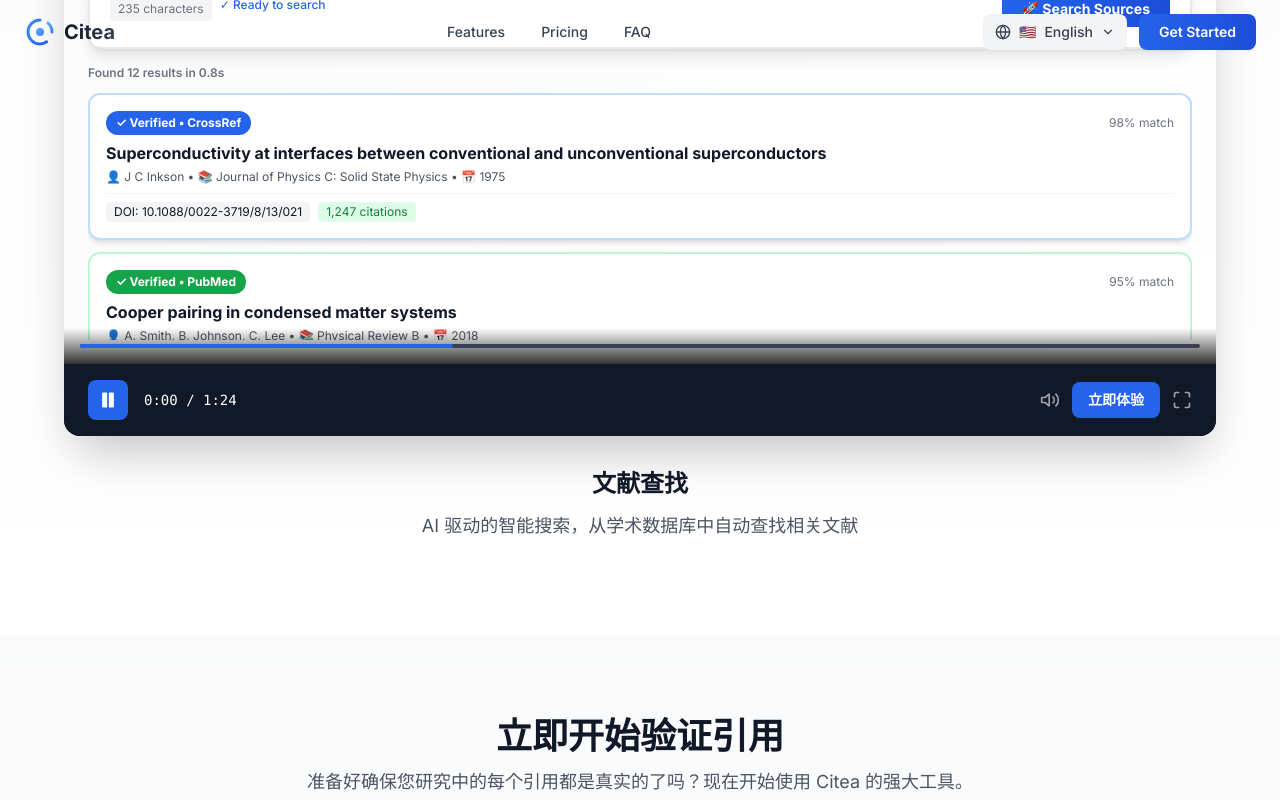
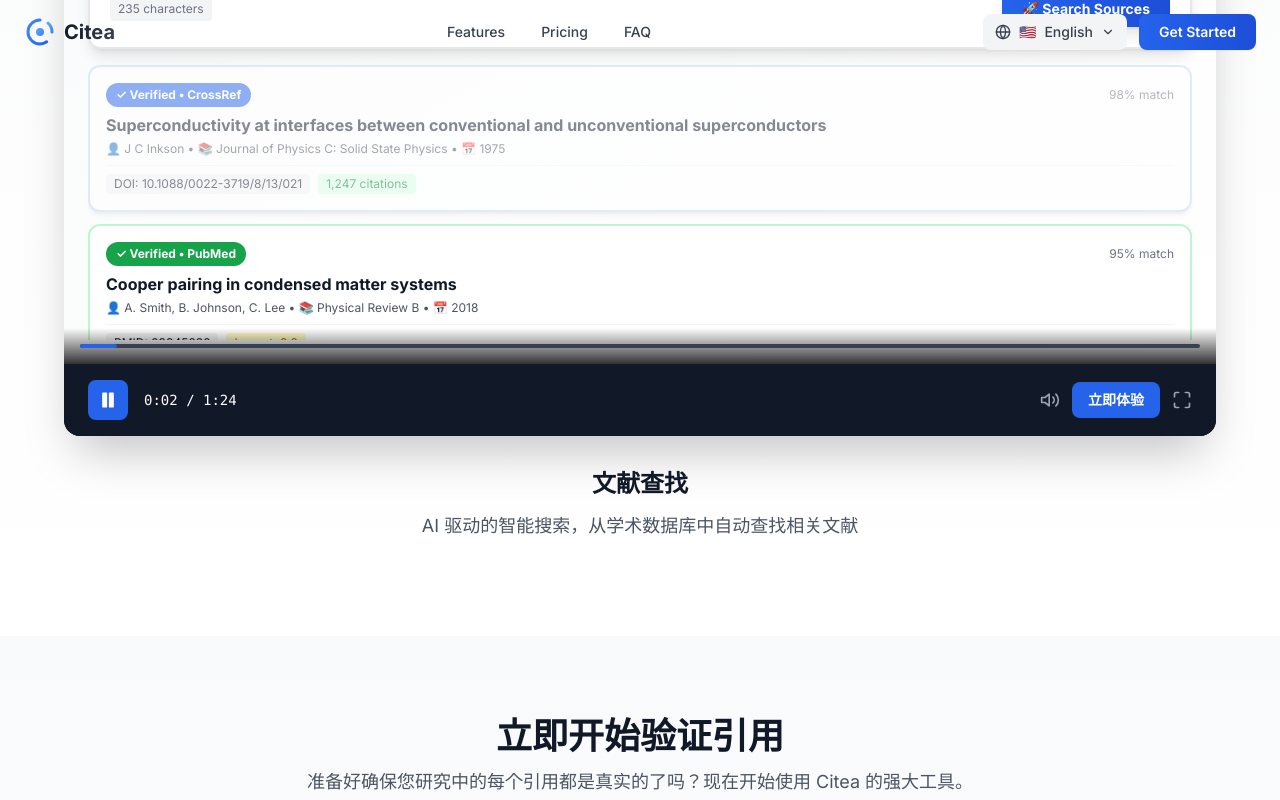
Before and after one commit to Mercury-nju/Citea, a Next.js app: page / in a window 1280 px wide. Both pictures are taken after a click on the button 108 px from the left and 4144 px from the top of the page. Shown: the part 3744-4544 px from the top of the page. Built offline with nearby package versions, Linux system fonts and the light colour scheme.

Commit message:
feat: add animated video playback demo for product showcase

```diff
--- a/app/globals.css
+++ b/app/globals.css
@@ -86,6 +86,36 @@
       opacity: 0.5;
     }
   }
+
+  .animate-slide-in-right {
+    animation: slideInRight 0.5s ease-out;
+  }
+
+  .animate-slide-in-left {
+    animation: slideInLeft 0.5s ease-out;
+  }
+
+  @keyframes slideInRight {
+    from {
+      opacity: 0;
+      transform: translateX(30px);
+    }
+    to {
+      opacity: 1;
+      transform: translateX(0);
+    }
+  }
+
+  @keyframes slideInLeft {
+    from {
+      opacity: 0;
+      transform: translateX(-30px);
+    }
+    to {
+      opacity: 1;
+      transform: translateX(0);
+    }
+  }
 }
 
 /* Custom scrollbar */
--- a/components/ProductShowcase.tsx
+++ b/components/ProductShowcase.tsx
@@ -1,29 +1,77 @@
 'use client'
 
-import { useState } from 'react'
+import { useState, useEffect } from 'react'
 import { Play, Pause, Volume2, Maximize, Sparkles } from 'lucide-react'
 import Link from 'next/link'
 
 export default function ProductShowcase() {
   const [isPlaying, setIsPlaying] = useState(false)
   const [currentTab, setCurrentTab] = useState<'finder' | 'checker' | 'assistant'>('finder')
+  const [progress, setProgress] = useState(0)
+  const [currentTime, setCurrentTime] = useState(0)
 
   const demos = {
     finder: {
       title: '文献查找',
       description: 'AI 驱动的智能搜索，从学术数据库中自动查找相关文献',
-      duration: '1:24'
+      duration: 84, // seconds
+      durationDisplay: '1:24'
     },
     checker: {
       title: '引用验证',
       description: '实时验证引用真实性，识别虚假文献，确保学术诚信',
-      duration: '2:15'
+      duration: 135,
+      durationDisplay: '2:15'
     },
     assistant: {
       title: 'AI 研究助手',
       description: '智能对话助手，回答学术问题，提供引用建议',
-      duration: '1:48'
+      duration: 108,
+      durationDisplay: '1:48'
     }
+  }
+
+  // 播放进度控制
+  useEffect(() => {
+    let interval: NodeJS.Timeout | null = null
+
+    if (isPlaying) {
+      interval = setInterval(() => {
+        setCurrentTime(prev => {
+          const duration = demos[currentTab].duration
+          if (prev >= duration) {
+            setIsPlaying(false)
+            return 0
+          }
+          return prev + 0.1
+        })
+      }, 100)
+    }
+
+    return () => {
+      if (interval) clearInterval(interval)
+    }
+  }, [isPlaying, currentTab])
+
+  // 计算进度百分比
+  useEffect(() => {
+    const duration = demos[currentTab].duration
+    setProgress((currentTime / duration) * 100)
+  }, [currentTime, currentTab])
+
+  // 切换标签时重置
+  const handleTabChange = (tab: 'finder' | 'checker' | 'assistant') => {
+    setCurrentTab(tab)
+    setIsPlaying(false)
+    setCurrentTime(0)
+    setProgress(0)
+  }
+
+  // 格式化时间显示
+  const formatTime = (seconds: number) => {
+    const mins = Math.floor(seconds / 60)
+    const secs = Math.floor(seconds % 60)
+    return `${mins}:${secs.toString().padStart(2, '0')}`
   }
 
   return (
@@ -50,10 +98,7 @@
             {(['finder', 'checker', 'assistant'] as const).map((tab) => (
               <button
                 key={tab}
-                onClick={() => {
-                  setCurrentTab(tab)
-                  setIsPlaying(false)
-                }}
+                onClick={() => handleTabChange(tab)}
                 className={`px-6 py-3 rounded-xl font-semibold transition-all ${
                   currentTab === tab
                     ? 'bg-blue-600 text-white shadow-lg'
@@ -69,8 +114,8 @@
           <div className="bg-gradient-to-b from-gray-900 to-black rounded-2xl shadow-2xl overflow-hidden">
             {/* Video Display Area */}
             <div className="relative aspect-video bg-black">
-              {/* 真实Dashboard截图预览 */}
-              <DashboardPreview tab={currentTab} />
+              {/* 动画演示预览 */}
+              <DashboardPreview tab={currentTab} isPlaying={isPlaying} progress={progress} />
 
               {/* Play Overlay */}
               {!isPlaying && (
@@ -87,8 +132,11 @@
               {/* Time Progress Bar (when playing) */}
               {isPlaying && (
                 <div className="absolute bottom-0 left-0 right-0 p-4 bg-gradient-to-t from-black/80 to-transparent">
-                  <div className="w-full h-1 bg-gray-700 rounded-full overflow-hidden">
-                    <div className="h-full bg-blue-600 w-1/3 rounded-full"></div>
+                  <div className="w-full h-1 bg-gray-700 rounded-full overflow-hidden cursor-pointer">
+                    <div
+                      className="h-full bg-blue-600 rounded-full transition-all duration-100"
+                      style={{ width: `${progress}%` }}
+                    ></div>
                   </div>
                 </div>
               )}
@@ -108,7 +156,7 @@
                   )}
                 </button>
                 <div className="text-white text-sm font-mono">
-                  0:00 / {demos[currentTab].duration}
+                  {formatTime(currentTime)} / {demos[currentTab].durationDisplay}
                 </div>
               </div>
 
@@ -144,19 +192,32 @@
   )
 }
 
-// Dashboard Preview Component - 显示真实Dashboard截图
-function DashboardPreview({ tab }: { tab: 'finder' | 'checker' | 'assistant' }) {
+// Dashboard Preview Component - 带动画的演示
+function DashboardPreview({
+  tab,
+  isPlaying,
+  progress
+}: {
+  tab: 'finder' | 'checker' | 'assistant'
+  isPlaying: boolean
+  progress: number
+}) {
   if (tab === 'finder') {
-    return <FinderDashboard />
+    return <FinderDashboard isPlaying={isPlaying} progress={progress} />
   } else if (tab === 'checker') {
-    return <CheckerDashboard />
+    return <CheckerDashboard isPlaying={isPlaying} progress={progress} />
   } else {
-    return <AssistantDashboard />
+    return <AssistantDashboard isPlaying={isPlaying} progress={progress} />
   }
 }
 
-// 真实Dashboard组件 - 与实际dashboard页面同步
-function FinderDashboard() {
+// 真实Dashboard组件 - 带动画效果
+function FinderDashboard({ isPlaying, progress }: { isPlaying: boolean; progress: number }) {
+  // 根据进度显示不同的动画阶段
+  const showTyping = isPlaying && progress > 10 && progress < 30
+  const showSearch = isPlaying && progress >= 30 && progress < 50
+  const showResults = isPlaying && progress >= 50
+
   return (
     <div className="w-full h-full p-6 bg-gradient-to-br from-gray-50 to-white flex flex-col">
       {/* Mock Browser Top Bar */}
@@ -187,19 +248,32 @@
         <div className="flex justify-between items-center pt-3 border-t border-gray-100 mt-2">
           <div className="flex gap-2">
             <span className="text-xs text-gray-500 bg-gray-100 px-2 py-1 rounded">235 characters</span>
+            {showTyping && (
+              <span className="text-xs text-blue-600 font-medium animate-pulse">⌨️ Typing...</span>
+            )}
+            {!isPlaying && (
               <span className="text-xs text-blue-600 font-medium">✓ Ready to search</span>
+            )}
           </div>
-          <button className="bg-gradient-to-r from-blue-600 to-blue-700 text-white px-5 py-2 rounded-lg text-sm font-bold hover:shadow-lg transition-all">
-            🚀 Search Sources
+          <button className={`bg-gradient-to-r from-blue-600 to-blue-700 text-white px-5 py-2 rounded-lg text-sm font-bold transition-all ${
+            showSearch ? 'animate-pulse shadow-xl scale-105' : 'shadow-lg'
+          }`}>
+            {showSearch ? '🔍 Searching...' : '🚀 Search Sources'}
           </button>
         </div>
       </div>
 
       {/* Results with more details */}
       <div className="space-y-3 flex-1 overflow-hidden">
-        <div className="text-xs font-semibold text-gray-500 mb-2">Found 12 results in 0.8s</div>
+        {showResults && (
+          <div className="text-xs font-semibold text-gray-500 mb-2 animate-fade-in">
+            Found 12 results in 0.8s
+          </div>
+        )}
 
-        <div className="bg-white border-2 border-blue-200 rounded-xl p-4 shadow-md hover:shadow-xl transition-all">
+        <div className={`bg-white border-2 border-blue-200 rounded-xl p-4 shadow-md hover:shadow-xl transition-all ${
+          showResults ? 'animate-slide-up' : 'opacity-50'
+        }`}>
           <div className="flex items-center justify-between mb-2">
             <span className="bg-blue-600 text-white text-xs px-2.5 py-1 rounded-full font-bold">✓ Verified • CrossRef</span>
             <span className="text-xs text-gray-500">98% match</span>
@@ -238,7 +312,10 @@
   )
 }
 
-function CheckerDashboard() {
+function CheckerDashboard({ isPlaying, progress }: { isPlaying: boolean; progress: number }) {
+  const showChecking = isPlaying && progress > 20 && progress < 50
+  const showResults = isPlaying && progress >= 50
+
   return (
     <div className="w-full h-full p-6 bg-gradient-to-br from-gray-50 to-white flex flex-col">
       {/* Mock Browser Top Bar */}
@@ -255,16 +332,22 @@
 
       {/* Stats Summary */}
       <div className="grid grid-cols-3 gap-3 mb-4">
-        <div className="bg-green-50 border border-green-200 rounded-lg p-3 text-center">
-          <div className="text-2xl font-bold text-green-600">2</div>
+        <div className={`bg-green-50 border border-green-200 rounded-lg p-3 text-center transition-all ${
+          showChecking ? 'animate-pulse' : ''
+        }`}>
+          <div className="text-2xl font-bold text-green-600">{showResults ? '2' : '0'}</div>
           <div className="text-xs text-green-700 font-medium">Verified</div>
         </div>
-        <div className="bg-red-50 border border-red-200 rounded-lg p-3 text-center">
-          <div className="text-2xl font-bold text-red-600">1</div>
+        <div className={`bg-red-50 border border-red-200 rounded-lg p-3 text-center transition-all ${
+          showChecking ? 'animate-pulse' : ''
+        }`}>
+          <div className="text-2xl font-bold text-red-600">{showResults ? '1' : '0'}</div>
           <div className="text-xs text-red-700 font-medium">Not Found</div>
         </div>
-        <div className="bg-blue-50 border border-blue-200 rounded-lg p-3 text-center">
-          <div className="text-2xl font-bold text-blue-600">67%</div>
+        <div className={`bg-blue-50 border border-blue-200 rounded-lg p-3 text-center transition-all ${
+          showChecking ? 'animate-pulse' : ''
+        }`}>
+          <div className="text-2xl font-bold text-blue-600">{showResults ? '67%' : '0%'}</div>
           <div className="text-xs text-blue-700 font-medium">Accuracy</div>
         </div>
       </div>
@@ -331,7 +414,12 @@
   )
 }
 
-function AssistantDashboard() {
+function AssistantDashboard({ isPlaying, progress }: { isPlaying: boolean; progress: number }) {
+  const showFirstMessage = isPlaying && progress > 15
+  const showResponse = isPlaying && progress > 40
+  const showSecondMessage = isPlaying && progress > 70
+  const showTyping = isPlaying && progress > 85
+
   return (
     <div className="w-full h-full p-6 bg-gradient-to-br from-gray-50 to-white flex flex-col">
       {/* Mock Browser Top Bar */}
@@ -362,14 +450,17 @@
       {/* Messages */}
       <div className="flex-1 space-y-3 overflow-hidden mb-4">
         {/* User Message */}
-        <div className="flex justify-end">
+        {showFirstMessage && (
+          <div className="flex justify-end animate-slide-in-right">
             <div className="bg-gradient-to-r from-blue-600 to-blue-700 text-white rounded-2xl rounded-tr-sm px-5 py-3 max-w-[75%] shadow-md">
               <p className="text-sm">How do I cite a journal article with multiple authors in APA format?</p>
             </div>
           </div>
+        )}
 
         {/* AI Response with Rich Content */}
-        <div className="flex justify-start">
+        {showResponse && (
+          <div className="flex justify-start animate-slide-in-left">
           <div className="bg-white border-2 border-gray-200 rounded-2xl rounded-tl-sm px-5 py-4 max-w-[85%] shadow-lg">
             <div className="flex items-center gap-2 mb-3">
               <div className="w-8 h-8 bg-gradient-to-br from-purple-600 to-purple-700 rounded-lg flex items-center justify-center">
@@ -405,16 +496,20 @@
             </div>
           </div>
           </div>
+        )}
 
         {/* User Follow-up */}
-        <div className="flex justify-end">
+        {showSecondMessage && (
+          <div className="flex justify-end animate-slide-in-right">
             <div className="bg-gradient-to-r from-blue-600 to-blue-700 text-white rounded-2xl rounded-tr-sm px-5 py-3 max-w-[70%] shadow-md">
               <p className="text-sm">Can you verify this citation for me?</p>
             </div>
           </div>
+        )}
 
         {/* AI Typing Indicator */}
-        <div className="flex justify-start">
+        {showTyping && (
+          <div className="flex justify-start animate-slide-in-left">
             <div className="bg-white border-2 border-gray-200 rounded-2xl rounded-tl-sm px-5 py-3 shadow-lg">
               <div className="flex items-center gap-2">
                 <div className="flex gap-1">
@@ -426,6 +521,7 @@
               </div>
             </div>
           </div>
+        )}
       </div>
 
       {/* Input Box */}
```
Also changed, not shown: 1 other file (tests, documents, lock files or other folders). Lines whose indentation alone changed are shown as unchanged.
